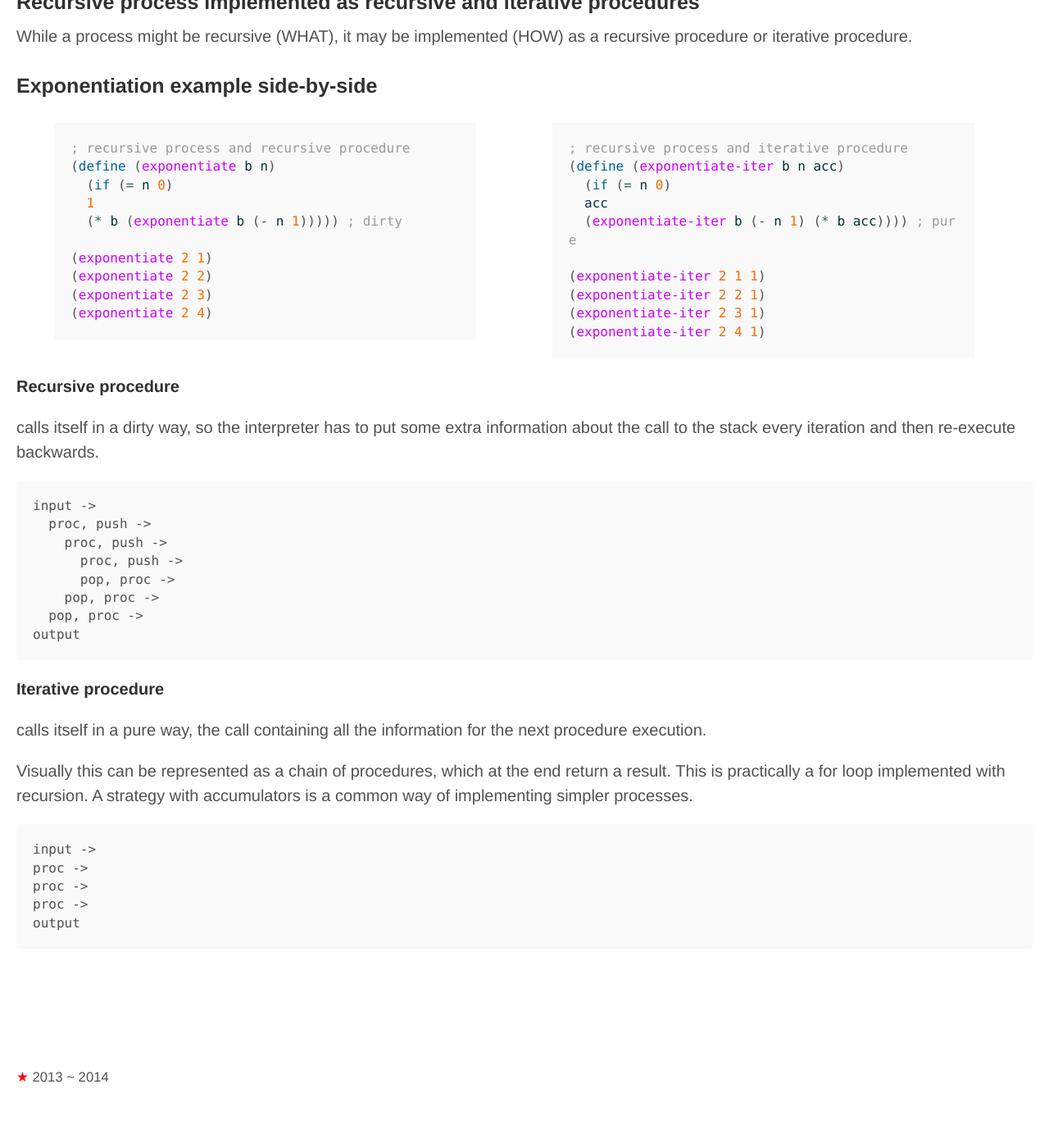
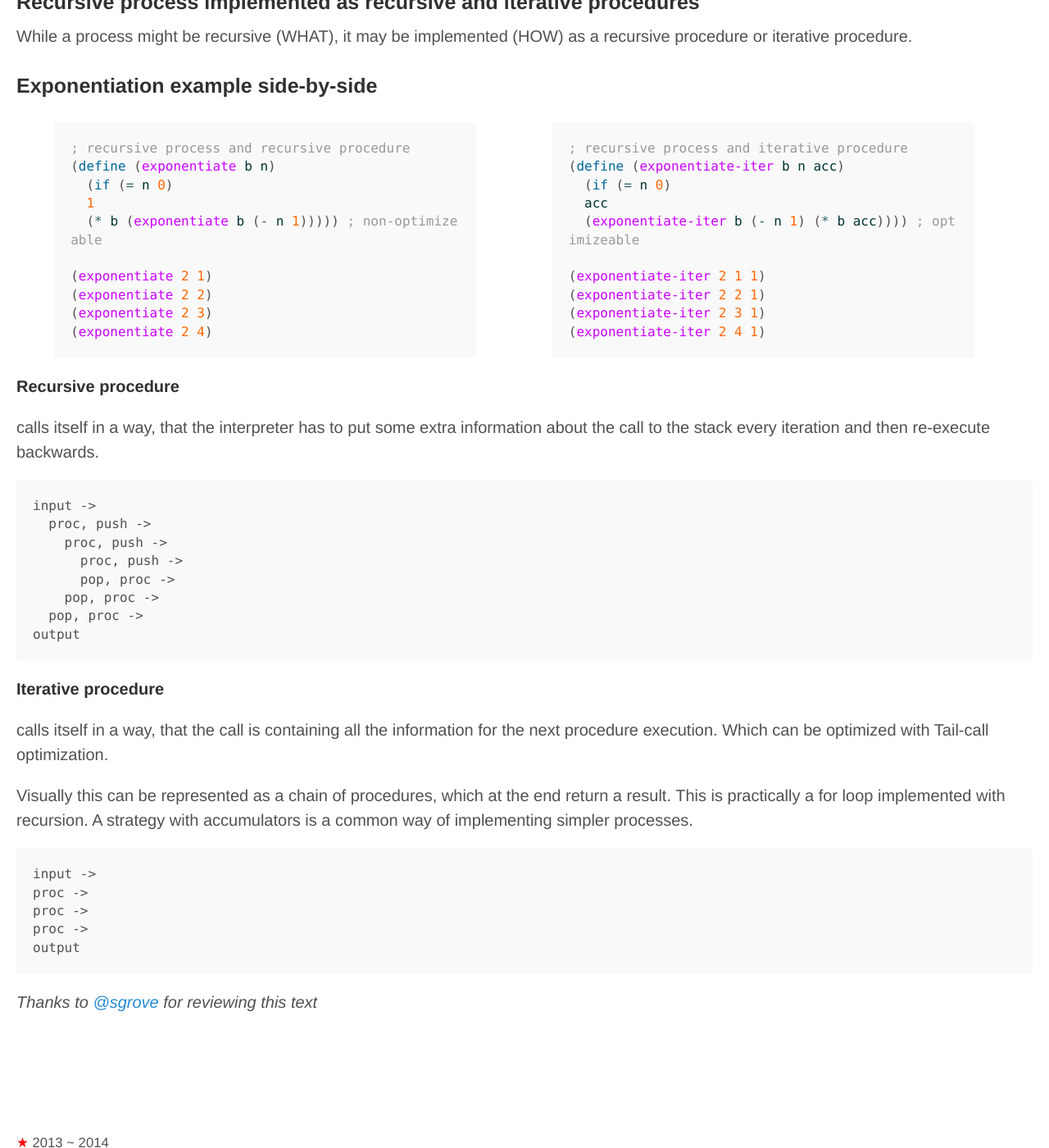
Before and after one commit to tadruj/tadruj.github.io, a Jekyll site: the page built from _posts/2014-11-18-recursive-process-recursive-vs-iterative-procedure.md, in a window 1280 px wide and 1400 px high, scrolled down 204 px. Shown: the whole window at 82% size. Built offline with Jekyll 4.4.1, drawn with Linux system fonts in a browser that asks for light colours; before the commit the page ends 1531 px from its top, so only the background shows below that.

Commit message:
Recursive process political correctness updated

```diff
--- a/_posts/2014-11-18-recursive-process-recursive-vs-iterative-procedure.md
+++ b/_posts/2014-11-18-recursive-process-recursive-vs-iterative-procedure.md
@@ -18,7 +18,7 @@ While a process might be recursive (WHAT), it may be implemented (HOW) as a recu
 (define (exponentiate b n)
   (if (= n 0)
   1
-  (* b (exponentiate b (- n 1))))) ; dirty
+  (* b (exponentiate b (- n 1))))) ; non-optimizeable
 
 (exponentiate 2 1)
 (exponentiate 2 2)
@@ -35,7 +35,7 @@ While a process might be recursive (WHAT), it may be implemented (HOW) as a recu
 (define (exponentiate-iter b n acc)
   (if (= n 0)
   acc
-  (exponentiate-iter b (- n 1) (* b acc)))) ; pure
+  (exponentiate-iter b (- n 1) (* b acc)))) ; optimizeable
 
 (exponentiate-iter 2 1 1)
 (exponentiate-iter 2 2 1)
@@ -47,7 +47,7 @@ While a process might be recursive (WHAT), it may be implemented (HOW) as a recu
 
 **Recursive procedure**
 
-calls itself in a dirty way, so the interpreter has to put some extra information about the call to the stack every iteration and then re-execute backwards.
+calls itself in a way, that the interpreter has to put some extra information about the call to the stack every iteration and then re-execute backwards.
 
     input ->
       proc, push ->
@@ -60,7 +60,7 @@ calls itself in a dirty way, so the interpreter has to put some extra informatio
 
 **Iterative procedure**
 
-calls itself in a pure way, the call containing all the information for the next procedure execution.
+calls itself in a way, that the call is containing all the information for the next procedure execution. Which can be optimized with Tail-call optimization.
 
 Visually this can be represented as a chain of procedures, which at the end return a result. This is practically a for loop implemented with recursion. A strategy with accumulators is a common way of implementing simpler processes.
 
@@ -69,3 +69,5 @@ Visually this can be represented as a chain of procedures, which at the end retu
     proc ->
     proc ->
     output
+
+_Thanks to [@sgrove](https://twitter.com/sgrove) for reviewing this text_
```
